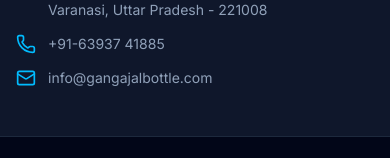
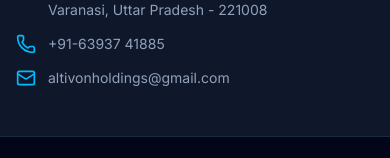
Before and after one commit to anshuman365/GangaJal, a React (Vite) app: page / in a window 390 px wide. Shown: the part 6074-6232 px from the top of the page. Built offline with nearby package versions, Linux system fonts and the light colour scheme.

Commit message:
Update contact info: phone +91 63937 41885, email altivonholdings@gmail.com

```diff
--- a/src/App.tsx
+++ b/src/App.tsx
@@ -132,7 +132,7 @@
 
       {/* 4. Floating Direct WhatsApp Hotkey */}
       <a
-        href="https://wa.me/919876543210?text=Hello!%20I'm%20visiting%20the%20Ganga%20Jal%20website%20and%20want%20to%20know%20more%20about%20your%20water%20supply."
+        href="https://wa.me/9163937 41885?text=Hello!%20I'm%20visiting%20the%20Ganga%20Jal%20website%20and%20want%20to%20know%20more%20about%20your%20water%20supply."
         target="_blank"
         rel="noopener noreferrer"
         aria-label="Contact Ganga Jal on WhatsApp"
--- a/src/components/ContactView.tsx
+++ b/src/components/ContactView.tsx
@@ -268,8 +268,8 @@
                   <Phone className="h-5 w-5 text-amber-500 mt-1 shrink-0" />
                   <div>
                     <span className="block text-[10px] uppercase text-slate-400">Phone Support / कॉल करें</span>
-                    <a href="tel:+919876543210" className="block text-base font-bold hover:text-sky-400 transition-colors">
-                      +91 98765 43210
+                    <a href="tel:+91 63937 41885" className="block text-base font-bold hover:text-sky-400 transition-colors">
+                      +91 63937 41885
                     </a>
                   </div>
                 </li>
@@ -293,8 +293,8 @@
                   <Mail className="h-5 w-5 text-sky-400 mt-1 shrink-0" />
                   <div>
                     <span className="block text-[10px] uppercase text-slate-400">Email Address / ईमेल</span>
-                    <a href="mailto: altivonholdings@gmail.com" className="block text-sm font-semibold hover:text-sky-400 transition-colors">
-                      info@gangajalbottle.com
+                    <a href="mailto:altivonholdings@gmail.com" className="block text-sm font-semibold hover:text-sky-400 transition-colors">
+                      altivonholdings@gmail.com
                     </a>
                   </div>
                 </li>
--- a/src/components/Footer.tsx
+++ b/src/components/Footer.tsx
@@ -147,8 +147,8 @@
               </li>
               <li className="flex items-center space-x-3 text-slate-400">
                 <Mail className="h-5 w-5 text-sky-400 shrink-0" />
-                <a href="mailto: altivonholdings@gmail.com" className="hover:text-sky-400 transition-colors">
-                  info@gangajalbottle.com
+                <a href="mailto:altivonholdings@gmail.com" className="hover:text-sky-400 transition-colors">
+                  altivonholdings@gmail.com
                 </a>
               </li>
             </ul>
--- a/src/components/ProductsView.tsx
+++ b/src/components/ProductsView.tsx
@@ -368,7 +368,7 @@
               </p>
 
               <div className="text-lg font-extrabold text-white font-sans">
-                +91 98765 43210
+                +91 63937 41885
               </div>
 
               <a
```
